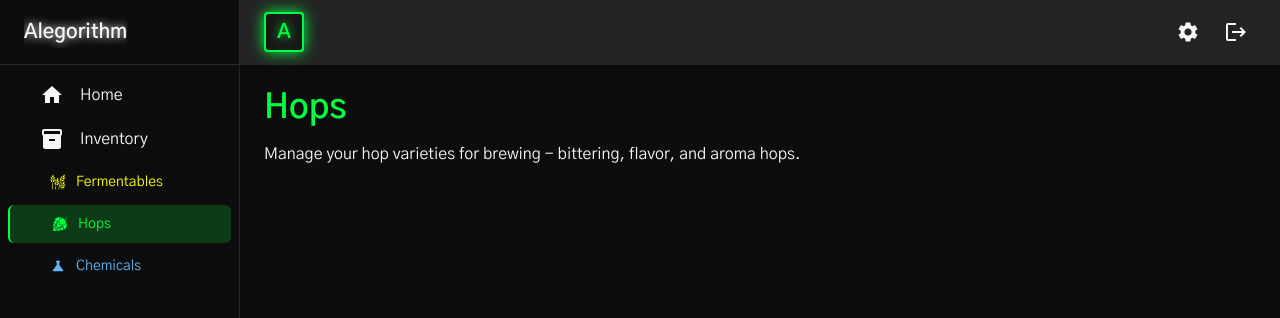
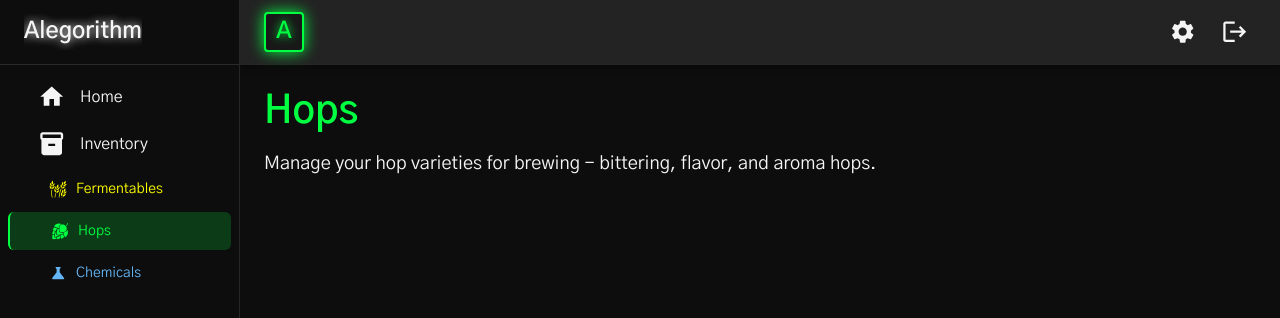
Before and after one commit to itwalton/alegorithm-web, a React (Vite) app: page /inventory/hops in a window 1280 px wide. Shown: the top 318 px of the page. Built offline with nearby package versions, Linux system fonts and the light colour scheme.

Commit message:
increase base font-size

```diff
--- a/src/theme/theme.ts
+++ b/src/theme/theme.ts
@@ -2,6 +2,7 @@ import { createTheme } from "@mui/material/styles";
 
 export const theme = createTheme({
   typography: {
+    fontSize: 16,
     fontFamily: '"Gothic A1", "Roboto", "Helvetica", "Arial", sans-serif',
     h1: {
       fontFamily: '"Gothic A1", sans-serif',
```
